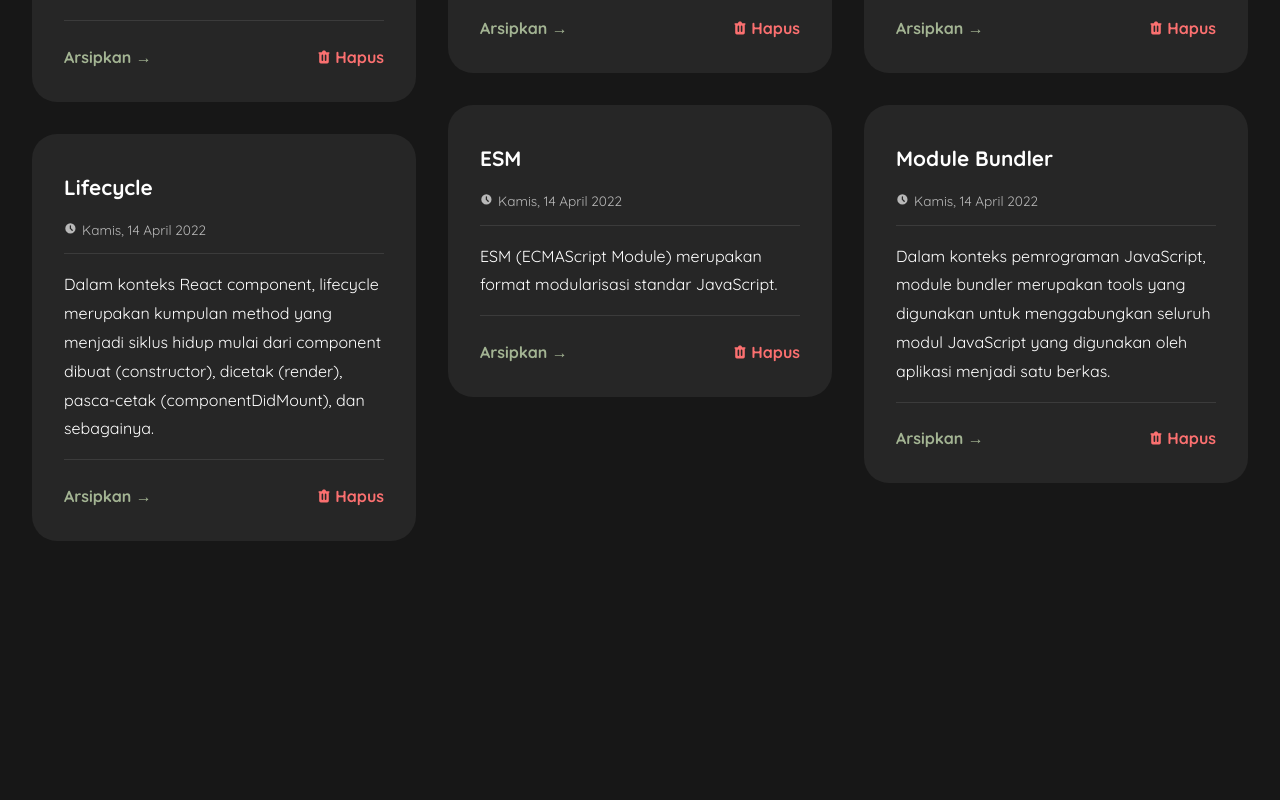
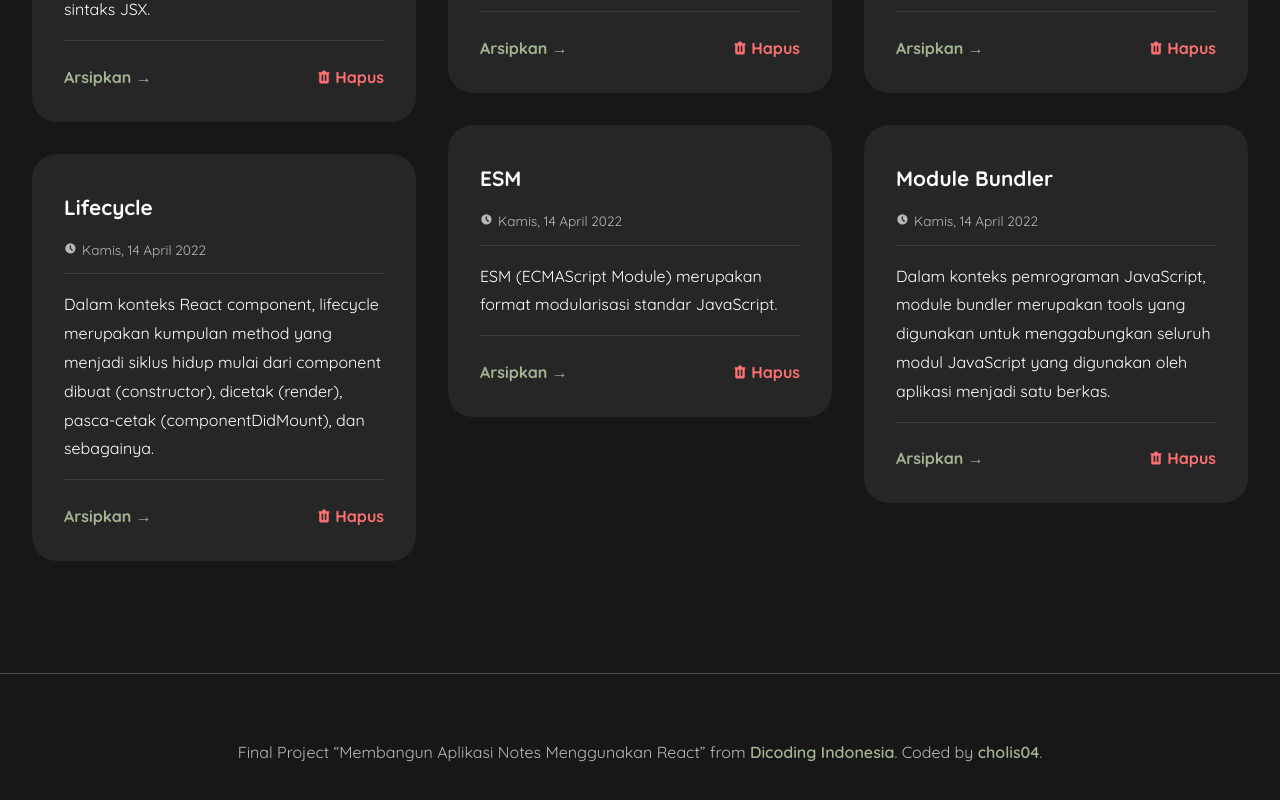
Before and after one commit to cholis04/simple-note, a React (Create React App) app: page / in a window 1280 px wide. Shown: the part 546-1346 px from the top of the page. Before the commit the page ends 1279 px from the top, so only its background shows below. Built offline with nearby package versions, Linux system fonts and the light colour scheme.

Commit message:
Fixing Components Style

```diff
--- a/src/components/BoxNoteCard/index.module.css
+++ b/src/components/BoxNoteCard/index.module.css
@@ -8,11 +8,3 @@
     padding-left: var(--gutter); /* gutter size */
     background-clip: padding-box;
 }
-
-/* Desktop */
-/* Desktop */
-@media only screen and (min-width: 768px) {
-    .masonryGrid {
-       margin-bottom: 10rem;
-    }
-}
--- a/src/components/Navbar/index.module.css
+++ b/src/components/Navbar/index.module.css
@@ -34,7 +34,8 @@
     justify-content: center;
     align-items: center;
     background-color: var(--primary-color);
-    color:var(--text-primary-color)
+    color:var(--text-primary-color);
+    transition:all 0.2s cubic-bezier(0.075, 0.82, 0.165, 1);
 }
 
 .addButton:active {
--- a/src/components/TabPanel/index.module.css
+++ b/src/components/TabPanel/index.module.css
@@ -1,3 +1,12 @@
 .tabpanel {
     margin-top: 2rem;
+    margin-bottom: 2rem;
 }
+
+/* Desktop */
+/* Desktop */
+@media only screen and (min-width: 768px) {
+    .tabpanel{
+       margin-bottom: 5rem;
+    }
+}
--- a/src/pages/Home.js
+++ b/src/pages/Home.js
@@ -8,6 +8,7 @@ import ModalForm from '../containers/ModalForm';
 import Navbar from '../components/Navbar';
 import SearchForm from '../components/SearchForm';
 import TabPanel from '../components/TabPanel';
+import Footer from '../components/Footer';
 
 import styles from '../styles/home.module.css';
 
@@ -61,6 +62,7 @@ function Home() {
       </main>
 
       {/* Footer ============###======###=====###====###=== */}
+      <Footer />
 
       {/* Modal Dialog Form ============###======###=====###====###=== */}
       <ModalForm />
--- a/src/styles/global.css
+++ b/src/styles/global.css
@@ -53,7 +53,7 @@ body {
   -moz-osx-font-smoothing: grayscale;
 }
 
-p, h1,h2,h3,h4,h5,h6, input, textarea{
+p, h1,h2,h3,h4,h5,h6, input, textarea, a {
   line-height: 180%;
 }
 
--- a/src/styles/home.module.css
+++ b/src/styles/home.module.css
@@ -1,6 +1,5 @@
 /* Main */
 .main {
-  position:relative;
   margin-top: var(--navHeight);
 }
 
@@ -26,11 +25,8 @@
 }
 
 .main__notelist {
-  position: absolute;
   width: 100%;
-  left: 50%;
-  top:var(--mainHeadingHeightMobile);
-  transform: translateX(-50%);
+  padding-top:var(--mainHeadingHeightMobile);
 }
 
 .main__notelistWrapper {
```
